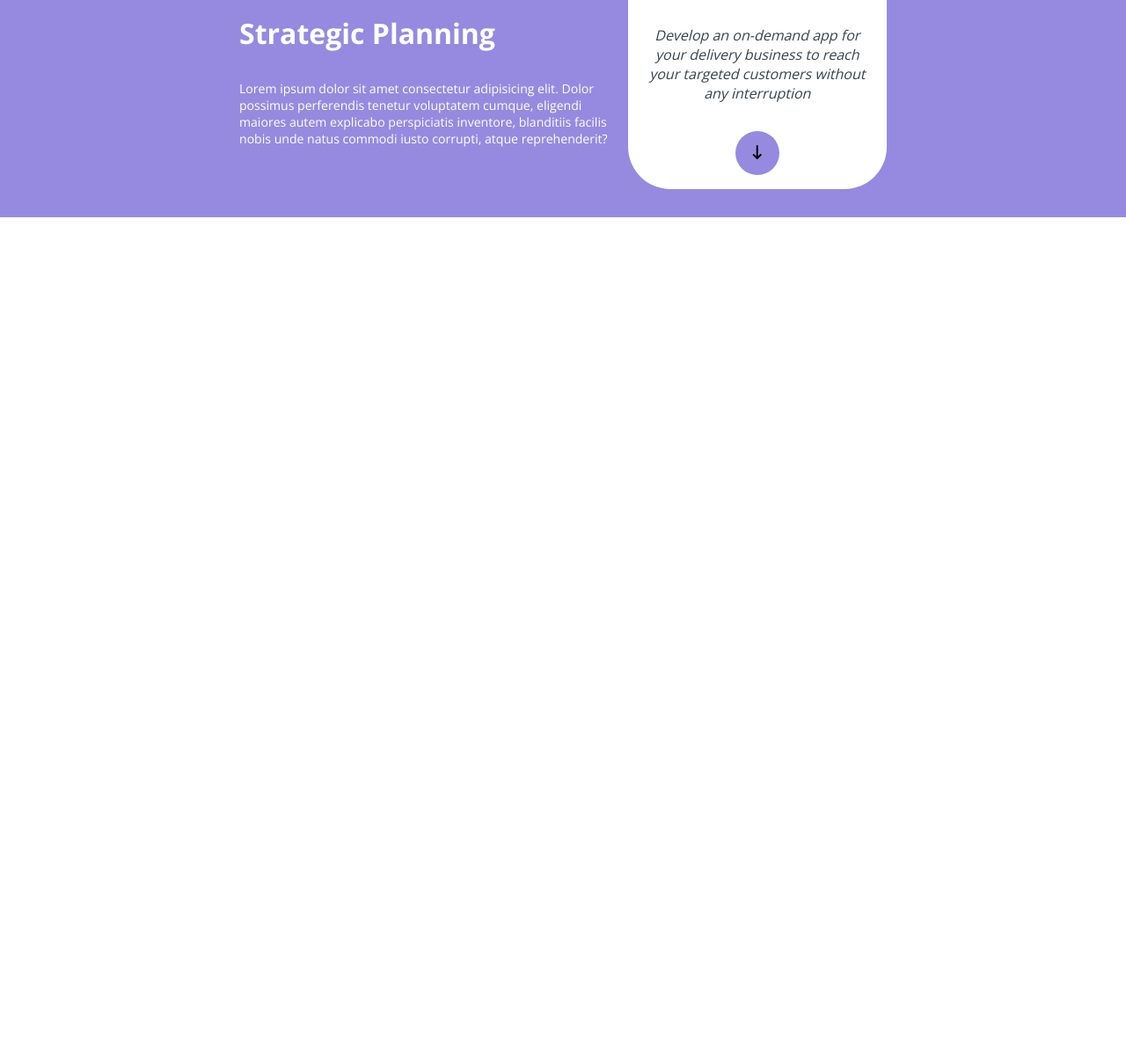
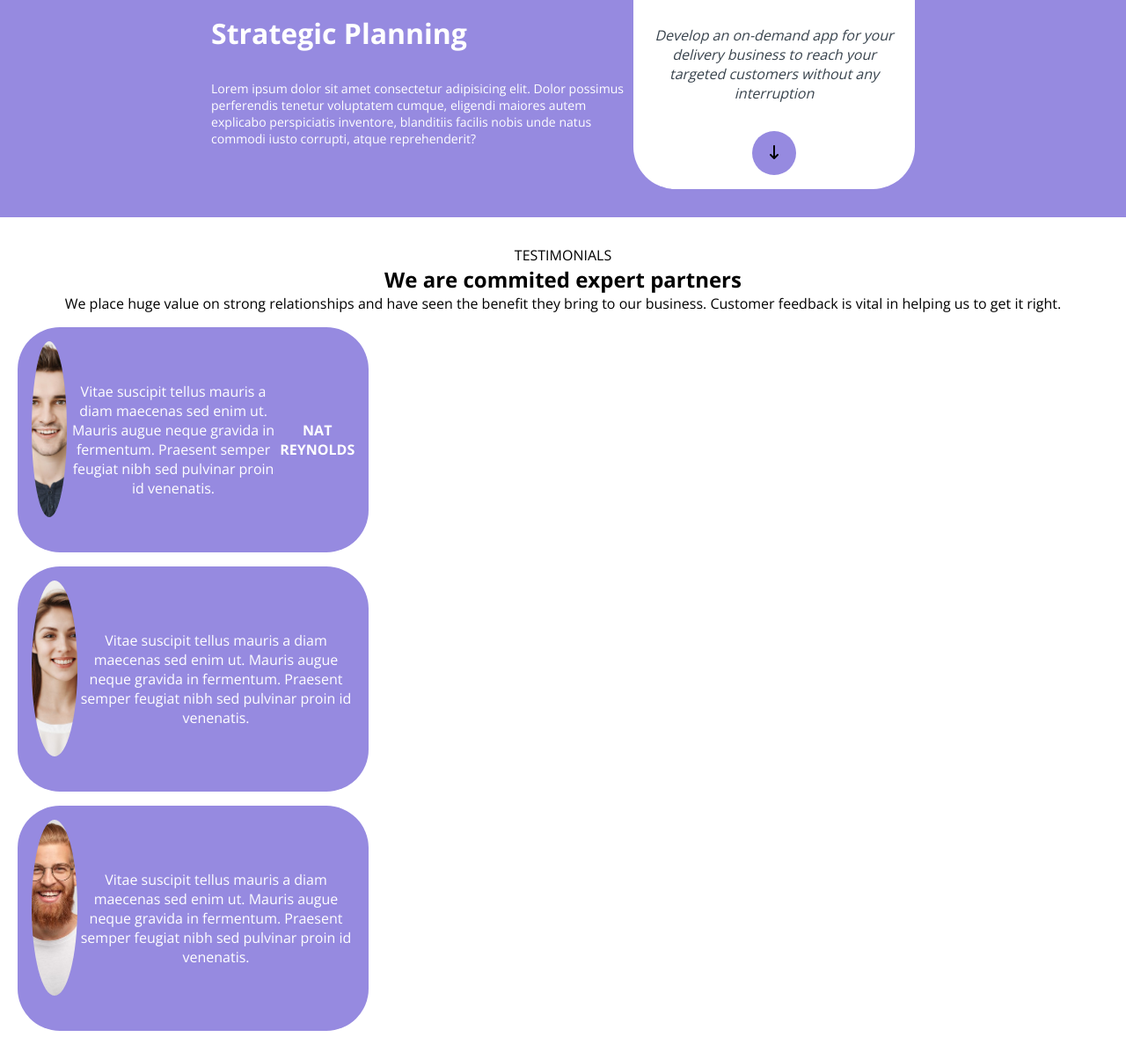
Before and after one commit to MarioSantoro/htmlcss-responsive-layout, a plain HTML site: page index.html in a window 1280 px wide. Shown: the part 1394-2598 px from the top of the page at 88% size. Before the commit the page ends 1641 px from the top, so only its background shows below. Drawn offline with nearby package versions, Linux system fonts and the light colour scheme.

Commit message:
create a structure section testimonials for mobile

```diff
--- a/index.html
+++ b/index.html
@@ -32,7 +32,7 @@
     <main>
         <section class="description">
             <div class="container flex flex-direction">
-                <div class="col big flex bg-color-lightblue txt-black ">
+                <div class="col radius-small big flex bg-color-lightblue txt-black ">
                     <div class="upper big">
                         <h3 class="txt-lightblue">Get a demo application</h3>
                         <p>Lorem ipsum dolor sit amet consectetur, adipisicing elit. ipsa facilis quasi maxime exercitationem asperiores modi ducimus consequuntur</p>
@@ -43,7 +43,7 @@
                     </div>
                 </div>
 
-                <div class="col flex flex-direction bg-color-lightblue txt-black ">
+                <div class="col radius-small flex flex-direction bg-color-lightblue txt-black ">
                     <div class="upper txt-center">
                         <i class="fa-solid fa-file-code txt-lightblue"></i>
                         <h3 class="txt-lightblue">Get a demo application</h3>
@@ -51,7 +51,7 @@
                     </div>
                 </div>
 
-                <div class="col flex flex-direction bg-color-lightblue txt-black ">
+                <div class="col radius-small flex flex-direction bg-color-lightblue txt-black ">
                     <div class="upper txt-center">
                         <i class="fa-solid fa-file-code txt-lightblue"></i>
                         <h3 class="txt-lightblue">Get a demo application</h3>
@@ -59,7 +59,7 @@
                     </div>
                 </div>
 
-                <div class="col flex flex-direction bg-color-lightblue txt-black ">
+                <div class="col radius-small flex flex-direction bg-color-lightblue txt-black ">
                     <div class="upper txt-center">
                         <i class="fa-solid fa-file-code txt-lightblue"></i>
                         <h3 class="txt-lightblue">Get a demo application</h3>
@@ -67,7 +67,7 @@
                     </div>
                 </div>
 
-                <div class="col flex flex-direction bg-color-lightblue txt-black ">
+                <div class="col radius-small flex flex-direction bg-color-lightblue txt-black ">
                     <div class="upper txt-center">
                         <i class="fa-solid fa-file-code txt-lightblue"></i>
                         <h3 class="txt-lightblue">Get a demo application</h3>
@@ -86,7 +86,7 @@
                         <p class="txt-white txt-small">Lorem ipsum dolor sit amet consectetur adipisicing elit. Dolor possimus perferendis tenetur voluptatem cumque, eligendi maiores autem explicabo perspiciatis inventore, blanditiis facilis nobis unde natus commodi iusto corrupti, atque reprehenderit?</p>
                     </div>
 
-                    <div class="down txt-center">
+                    <div class="down txt-center radius-big">
                         <img src="img/planning2.png" alt="planning2 image">
                         <h3>App Development</h3>
                         <p class="txt-black "><em> Develop an on-demand app for your delivery business to reach your targeted customers without any interruption</em></p>
@@ -96,6 +96,42 @@
 
             </div>
         </section>
+
+        <section class="testimonial">
+            <div class="container txt-center ">
+                <p class="txt-uppercase">Testimonials</p>
+                <h2>We are commited expert partners</h2>
+                <p>We place huge value on strong relationships and have seen the benefit they bring to our business. Customer feedback is vital in helping us to get it right.</p>
+                <div class="col txt-white radius-big bg-color-violet flex flex-direction align-center">
+                    <div class="image-radius" id="testimonial1">
+                    </div>
+                    <p>Vitae suscipit tellus mauris a diam
+                        maecenas sed enim ut. Mauris augue
+                        neque gravida in fermentum. Praesent
+                        semper feugiat nibh sed pulvinar proin id venenatis.</p>
+                        <p class="txt-uppercase txt-bold">Nat Reynolds</p>
+                </div>
+
+                <div class="col txt-white radius-big bg-color-violet flex flex-direction align-center">
+                    <div class="image-radius" id="testimonial2">
+                    </div>
+                    <p>Vitae suscipit tellus mauris a diam
+                        maecenas sed enim ut. Mauris augue
+                        neque gravida in fermentum. Praesent
+                        semper feugiat nibh sed pulvinar proin id venenatis.</p>
+                </div>
+
+                <div class="col txt-white radius-big bg-color-violet flex flex-direction align-center">
+                    <div class="image-radius" id="testimonial3">
+                    </div>
+                    <p>Vitae suscipit tellus mauris a diam
+                        maecenas sed enim ut. Mauris augue
+                        neque gravida in fermentum. Praesent
+                        semper feugiat nibh sed pulvinar proin id venenatis.</p>
+                </div>
+
+            </div>
+        </section>
     </main>
 </body>
 </html>
--- a/style.css/style.css
+++ b/style.css/style.css
@@ -31,8 +31,20 @@
     background-color: #b5ddff;
 }
 
+.bg-color-violet{
+    background-color: #968ae0;
+}
+
 .txt-white{
     color: white;
+}
+
+.txt-bold{
+    font-weight: bold;
+}
+
+.txt-uppercase{
+    text-transform: uppercase;
 }
 
 .txt-lightblue{
@@ -49,6 +61,16 @@
 
 .txt-large{
     font-size: 2rem;
+}
+
+.radius-big{
+    border-radius: 3rem;
+    padding: 1rem;
+}
+
+.radius-small{
+    border-radius: 1rem;
+    padding: 2rem;
 }
 
 .txt-small{
@@ -87,7 +109,7 @@ ul.responsive-desktop li{
     margin-right: 1.5rem;
 }
 
-section.description{
+section{
     padding: 2rem 0;
 }
 
@@ -97,8 +119,7 @@ section.description{
 
 .col{
     margin-top: 1rem;
-    border-radius: 1rem;
-    padding: 2rem;
+
 }
 
 .upper{
@@ -140,8 +161,6 @@ section.strategic .upper img{
 
 section.strategic .down{
     background-color: white;
-    border-radius: 3rem;
-    padding: 1rem;
 }
 
 .down p{
@@ -157,6 +176,31 @@ section.strategic .down{
 
 .btn-violet i{
     font-size: 1rem;
+}
+
+section.testimonial .image-radius{
+    width: 200px;
+    height: 200px;
+    border-radius: 50%;
+    margin-bottom: 1.5rem;
+}
+
+#testimonial1{
+    background-image: url(../img/testimonial1.jpg);
+    background-size: cover;
+    background-position: center;
+}
+
+#testimonial2{
+    background-image: url(../img/testimonial2.jpg);
+    background-size: cover;
+    background-position: center;
+}
+
+#testimonial3{
+    background-image: url(../img/testimonial3.jpg);
+    background-size: cover;
+    background-position: center;
 }
 
 /* TABLET RESPONSIV */
```
